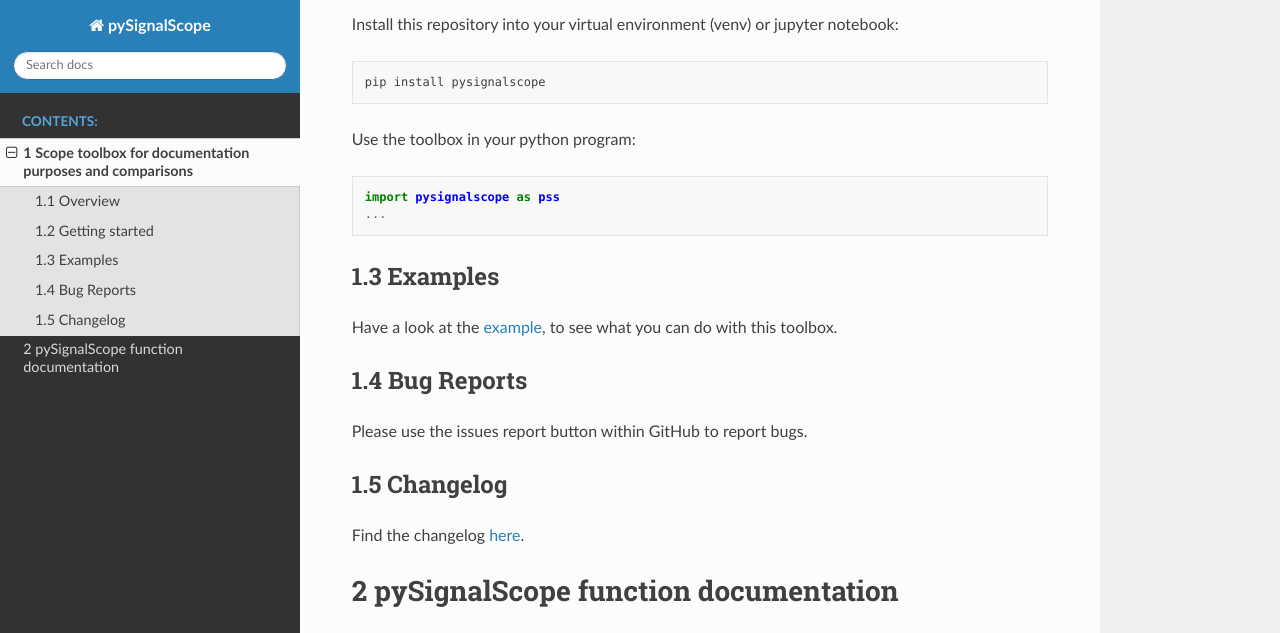
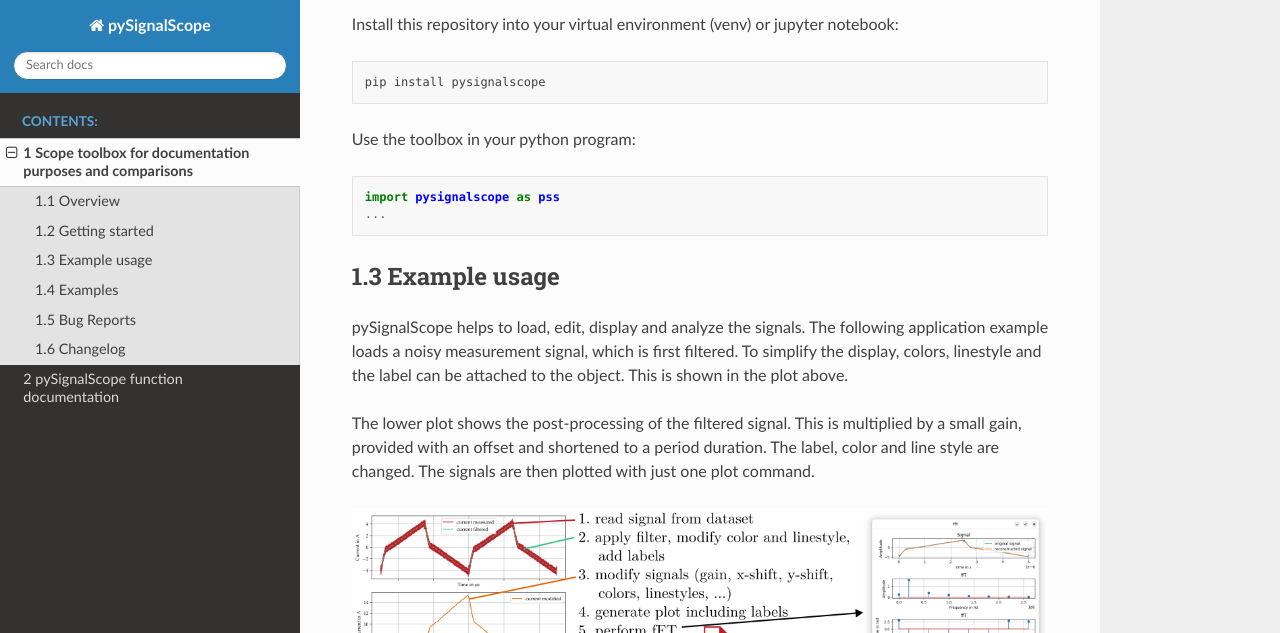
Before and after one commit to upb-lea/pySignalScope, a Sphinx documentation site: the page built from docs/source/intro.rst, in a window 1280 px wide and 1400 px high, scrolled down 760 px. Shown: the top 633 px of the window. Built offline with Sphinx 7.4.7 and the Read the Docs theme 3.1.0, drawn with Linux system fonts in a browser that asks for light colours; grey boxes are pictures that could not be loaded.

Commit message:
update docu, fix color type

```diff
--- a/docs/source/intro.rst
+++ b/docs/source/intro.rst
@@ -28,6 +28,18 @@ Use the toolbox in your python program:
 
     import pysignalscope as pss
     ...
+
+Example usage
+-------------
+pySignalScope helps to load, edit, display and analyze the signals. The following application example loads a noisy measurement signal, which is first filtered. To simplify the display, colors, linestyle and the label can be attached to the object. This is shown in the plot above.
+
+
+The lower plot shows the post-processing of the filtered signal. This is multiplied by a small gain, provided with an offset and shortened to a period duration. The label, color and line style are changed. The signals are then plotted with just one plot command.
+
+
+.. image:: figures/function_overview.png
+
+
 
 Examples
 --------
```
Also changed, not shown: README.rst (+12 -0 lines), docs/source/figures/function_overview.png (added), docs/source/figures/function_overview.svg (added), 1 other file.
